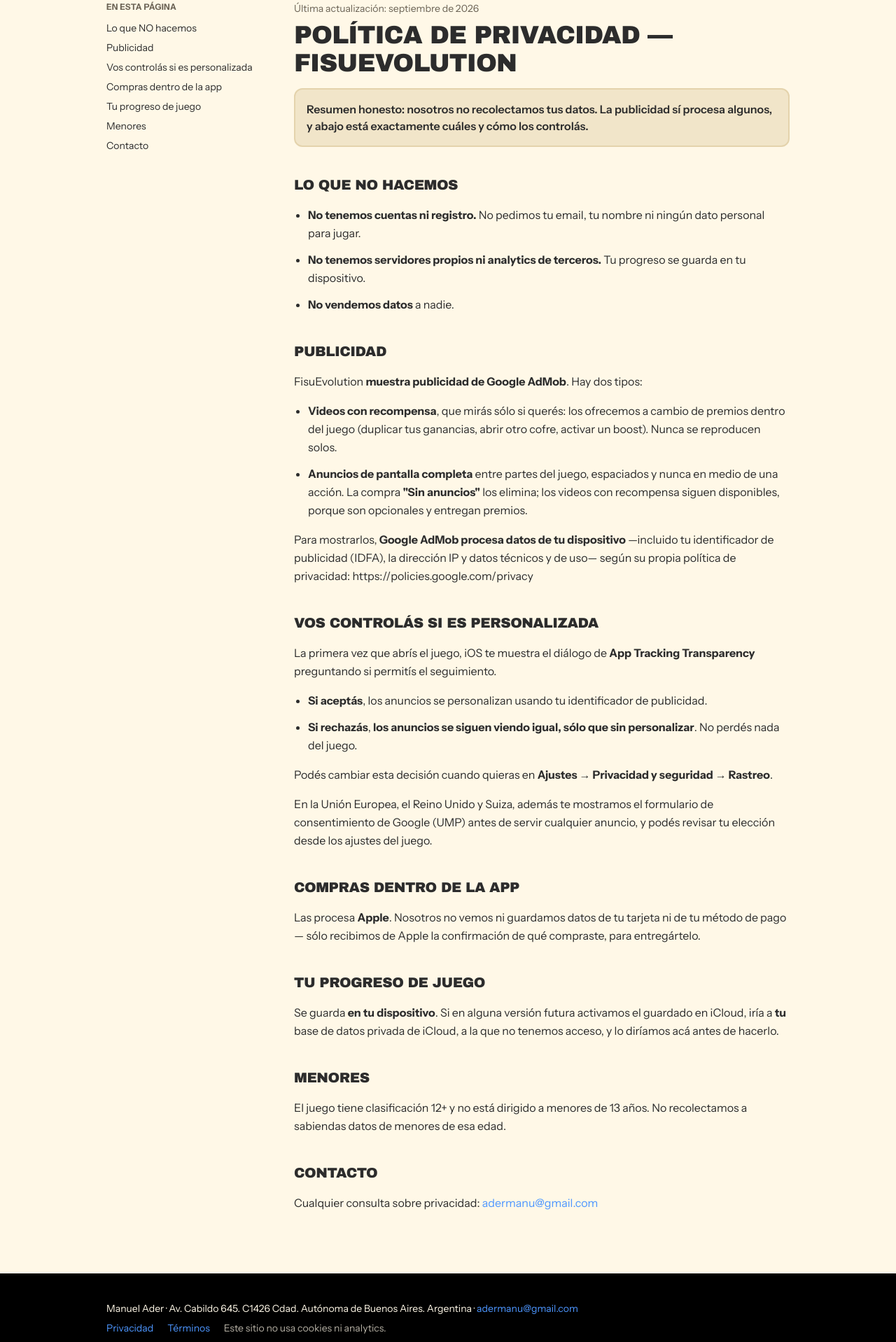
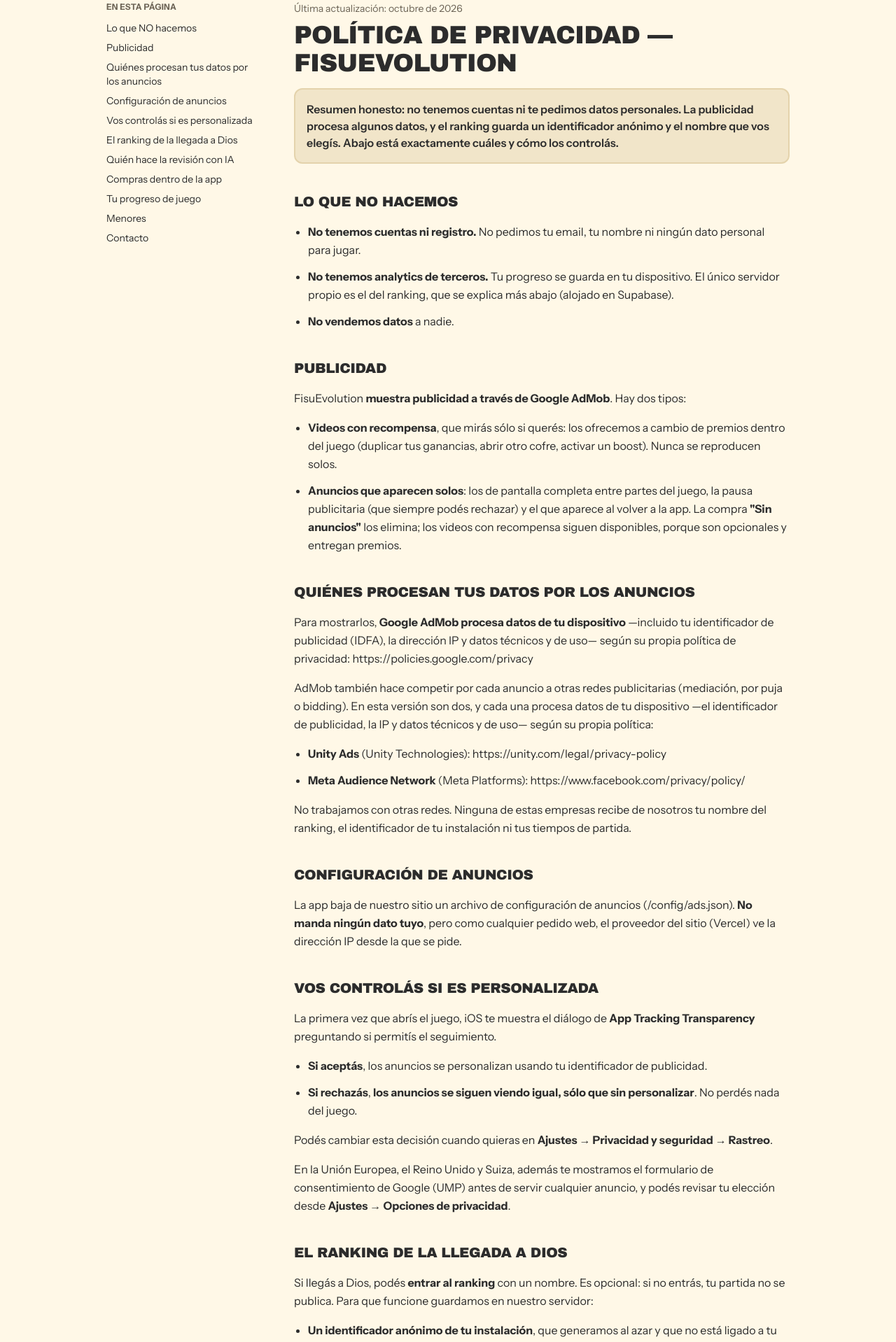
Before and after one commit to manuader/adergames-site, a Next.js app: page /es/privacy in a window 1280 px wide. Shown: the part 118-2036 px from the top of the page at 70% size. Built offline with nearby package versions, Linux system fonts and the light colour scheme.

Commit message:
feat(fisu): app-ads, política, términos y ads.json de la 2.0

```diff
--- a/content/legal.ts
+++ b/content/legal.ts
@@ -8,23 +8,34 @@
 
 export const privacyES: LegalDoc = {
   title: "Política de Privacidad — FisuEvolution",
-  updated: "septiembre de 2026",
-  summary: "Resumen honesto: nosotros no recolectamos tus datos. La publicidad sí procesa algunos, y abajo está exactamente cuáles y cómo los controlás.",
+  updated: "octubre de 2026",
+  summary: "Resumen honesto: no tenemos cuentas ni te pedimos datos personales. La publicidad procesa algunos datos, y el ranking guarda un identificador anónimo y el nombre que vos elegís. Abajo está exactamente cuáles y cómo los controlás.",
   sections: [
     { id: "no-hacemos", title: "Lo que NO hacemos", blocks: [
       { list: [
         "**No tenemos cuentas ni registro.** No pedimos tu email, tu nombre ni ningún dato personal para jugar.",
-        "**No tenemos servidores propios ni analytics de terceros.** Tu progreso se guarda en tu dispositivo.",
+        "**No tenemos analytics de terceros.** Tu progreso se guarda en tu dispositivo. El único servidor propio es el del ranking, que se explica más abajo (alojado en Supabase).",
         "**No vendemos datos** a nadie.",
       ]},
     ]},
     { id: "publicidad", title: "Publicidad", blocks: [
-      { p: "FisuEvolution **muestra publicidad de Google AdMob**. Hay dos tipos:" },
+      { p: "FisuEvolution **muestra publicidad a través de Google AdMob**. Hay dos tipos:" },
       { list: [
         "**Videos con recompensa**, que mirás sólo si querés: los ofrecemos a cambio de premios dentro del juego (duplicar tus ganancias, abrir otro cofre, activar un boost). Nunca se reproducen solos.",
-        "**Anuncios de pantalla completa** entre partes del juego, espaciados y nunca en medio de una acción. La compra **\"Sin anuncios\"** los elimina; los videos con recompensa siguen disponibles, porque son opcionales y entregan premios.",
+        "**Anuncios que aparecen solos**: los de pantalla completa entre partes del juego, la pausa publicitaria (que siempre podés rechazar) y el que aparece al volver a la app. La compra **\"Sin anuncios\"** los elimina; los videos con recompensa siguen disponibles, porque son opcionales y entregan premios.",
       ]},
+    ]},
+    { id: "quienes-procesan", title: "Quiénes procesan tus datos por los anuncios", blocks: [
       { p: "Para mostrarlos, **Google AdMob procesa datos de tu dispositivo** —incluido tu identificador de publicidad (IDFA), la dirección IP y datos técnicos y de uso— según su propia política de privacidad: https://policies.google.com/privacy" },
+      { p: "AdMob también hace competir por cada anuncio a otras redes publicitarias (mediación, por puja o bidding). En esta versión son dos, y cada una procesa datos de tu dispositivo —el identificador de publicidad, la IP y datos técnicos y de uso— según su propia política:" },
+      { list: [
+        "**Unity Ads** (Unity Technologies): https://unity.com/legal/privacy-policy",
+        "**Meta Audience Network** (Meta Platforms): https://www.facebook.com/privacy/policy/",
+      ]},
+      { p: "No trabajamos con otras redes. Ninguna de estas empresas recibe de nosotros tu nombre del ranking, el identificador de tu instalación ni tus tiempos de partida." },
+    ]},
+    { id: "config-anuncios", title: "Configuración de anuncios", blocks: [
+      { p: "La app baja de nuestro sitio un archivo de configuración de anuncios (/config/ads.json). **No manda ningún dato tuyo**, pero como cualquier pedido web, el proveedor del sitio (Vercel) ve la dirección IP desde la que se pide." },
     ]},
     { id: "control", title: "Vos controlás si es personalizada", blocks: [
       { p: "La primera vez que abrís el juego, iOS te muestra el diálogo de **App Tracking Transparency** preguntando si permitís el seguimiento." },
@@ -33,7 +44,19 @@
         "**Si rechazás**, **los anuncios se siguen viendo igual, sólo que sin personalizar**. No perdés nada del juego.",
       ]},
       { p: "Podés cambiar esta decisión cuando quieras en **Ajustes → Privacidad y seguridad → Rastreo**." },
-      { p: "En la Unión Europea, el Reino Unido y Suiza, además te mostramos el formulario de consentimiento de Google (UMP) antes de servir cualquier anuncio, y podés revisar tu elección desde los ajustes del juego." },
+      { p: "En la Unión Europea, el Reino Unido y Suiza, además te mostramos el formulario de consentimiento de Google (UMP) antes de servir cualquier anuncio, y podés revisar tu elección desde **Ajustes → Opciones de privacidad**." },
+    ]},
+    { id: "ranking", title: "El ranking de la llegada a Dios", blocks: [
+      { p: "Si llegás a Dios, podés **entrar al ranking** con un nombre. Es opcional: si no entrás, tu partida no se publica. Para que funcione guardamos en nuestro servidor:" },
+      { list: [
+        "**Un identificador anónimo de tu instalación**, que generamos al azar y que no está ligado a tu identidad, a tu cuenta de Apple ni a tu identificador de publicidad. Sirve para saber qué partidas son tuyas y para limitar abusos.",
+        "**El nombre que elegiste** y tus **tiempos de partida**, que se muestran a los demás jugadores.",
+      ]},
+      { p: "No los usamos para seguirte ni los vinculamos con tu identidad, y no los compartimos con anunciantes. Los nombres pasan por reglas, una lista de palabras y una revisión automática con IA antes de mostrarse; no pongas datos personales en el nombre." },
+    ]},
+    { id: "revision-ia", title: "Quién hace la revisión con IA", blocks: [
+      { p: "La revisión automática la hace **Anthropic** con su modelo **Claude**, a pedido de nuestro servidor. Le mandamos **sólo el nombre que elegiste** (el texto, hasta 15 caracteres): no le mandamos el identificador de tu instalación, tus tiempos, tu identificador de publicidad ni ningún dato de tu dispositivo. Anthropic la procesa según su propia política de privacidad: https://www.anthropic.com/legal/privacy. Cualquier jugador puede **reportar** un nombre, y un nombre reportado se oculta. Si querés que borremos tu nombre o tus partidas del ranking, escribinos al contacto de abajo con tu nombre y lo hacemos." },
+      { p: "Los datos del ranking viven en un servidor propio, alojado en **Supabase**, que los guarda por cuenta nuestra. Es el único dato tuyo que sale del dispositivo hacia nosotros, y sólo si entrás al ranking." },
     ]},
     { id: "compras", title: "Compras dentro de la app", blocks: [
       { p: "Las procesa **Apple**. Nosotros no vemos ni guardamos datos de tu tarjeta ni de tu método de pago — sólo recibimos de Apple la confirmación de qué compraste, para entregártelo." },
@@ -52,23 +75,34 @@
 
 export const privacyEN: LegalDoc = {
   title: "Privacy Policy — HoboEvolution",
-  updated: "September 2026",
-  summary: "Honest summary: we don't collect your data. The ads do process some, and below is exactly which and how you control them.",
+  updated: "October 2026",
+  summary: "Honest summary: we have no accounts and ask for no personal data. The ads process some data, and the leaderboard stores an anonymous identifier and the name you choose. Below is exactly which and how you control them.",
   sections: [
     { id: "dont", title: "What we do NOT do", blocks: [
       { list: [
         "**No accounts, no sign-up.** We never ask for your email, your name or any personal data to play.",
-        "**No servers of our own and no third-party analytics.** Your progress stays on your device.",
+        "**No third-party analytics.** Your progress stays on your device. Our only server is the leaderboard's, explained below (hosted on Supabase).",
         "**We never sell data** to anyone.",
       ]},
     ]},
     { id: "ads", title: "Advertising", blocks: [
-      { p: "HoboEvolution **shows Google AdMob ads**. There are two kinds:" },
+      { p: "HoboEvolution **shows ads through Google AdMob**. There are two kinds:" },
       { list: [
         "**Opt-in rewarded videos** you choose to watch for in-game prizes (double your earnings, open another chest, activate a boost). They never play on their own.",
-        "**Full-screen ads** between parts of the game, spaced out and never in the middle of an action. The **\"No Ads\"** purchase removes them; rewarded videos stay, since they are optional and pay out.",
+        "**Ads that appear on their own**: full-screen ads between parts of the game, an ad break you can always decline, and one when you return to the app. The **\"No Ads\"** purchase removes them; rewarded videos stay, since they are optional and pay out.",
       ]},
+    ]},
+    { id: "who-processes", title: "Who processes your data for ads", blocks: [
       { p: "To serve them, **Google AdMob processes device data** — including your advertising identifier (IDFA), IP address and technical/usage data — under its own privacy policy: https://policies.google.com/privacy" },
+      { p: "AdMob also has other ad networks bid for each ad (mediation). In this version there are two, and each processes the same kind of device data — advertising identifier, IP address and technical/usage data — under its own policy:" },
+      { list: [
+        "**Unity Ads** (Unity Technologies): https://unity.com/legal/privacy-policy",
+        "**Meta Audience Network** (Meta Platforms): https://www.facebook.com/privacy/policy/",
+      ]},
+      { p: "We work with no other networks, and none of these companies receives your leaderboard name, install identifier or run times from us." },
+    ]},
+    { id: "ads-config", title: "Ads configuration", blocks: [
+      { p: "The app downloads an ads configuration file from our website (/config/ads.json). It **sends none of your data**, but like any web request the site's host (Vercel) sees the IP address it comes from." },
     ]},
     { id: "control", title: "You control whether ads are personalized", blocks: [
       { p: "On first launch, iOS shows you the **App Tracking Transparency** prompt asking whether you allow tracking." },
@@ -77,7 +111,19 @@
         "**If you decline**, **you still get ads, just non-personalized**. You lose nothing in the game.",
       ]},
       { p: "You can change this any time in **Settings → Privacy & Security → Tracking**." },
-      { p: "In the EU, the UK and Switzerland we also show Google's consent form (UMP) before serving any ad, and you can review your choice from the game's settings." },
+      { p: "In the EU, the UK and Switzerland we also show Google's consent form (UMP) before serving any ad, and you can review your choice in **Settings → Privacy options**." },
+    ]},
+    { id: "leaderboard", title: "The reach-God leaderboard", blocks: [
+      { p: "If you reach God you may **enter the leaderboard** with a name. It is optional: if you don't, your run is not published. For it to work we store on our server:" },
+      { list: [
+        "**A random anonymous install identifier**, not tied to your identity, your Apple account or your advertising identifier. It tells us which runs are yours and limits abuse.",
+        "**The name you chose** and your **run times**, which other players can see.",
+      ]},
+      { p: "We don't use them to track you, don't link them to your identity and don't share them with advertisers. Names go through rules, a word list and an automated AI check before being shown; don't put personal data in your name." },
+    ]},
+    { id: "ai-check", title: "Who does the AI check", blocks: [
+      { p: "The automated check is done by **Anthropic** with its **Claude** model, at our server's request. We send **only the name you chose** (the text, up to 15 characters): never your install identifier, run times, advertising identifier or any device data. Anthropic processes it under its own privacy policy: https://www.anthropic.com/legal/privacy. Any player can **report** a name, and a reported name is hidden. To have your name or runs removed from the leaderboard, email us at the contact below with your name and we will do it." },
+      { p: "The leaderboard data lives on our own server, hosted on **Supabase**, which stores it on our behalf. It is the only data of yours that leaves your device to reach us, and only if you enter the leaderboard." },
     ]},
     { id: "purchases", title: "In-app purchases", blocks: [
       { p: "Handled by **Apple**. We never see or store your card or payment details — Apple only tells us what you bought, so we can deliver it." },
```
Also changed, not shown: content/terms.ts (+22 -4 lines).
